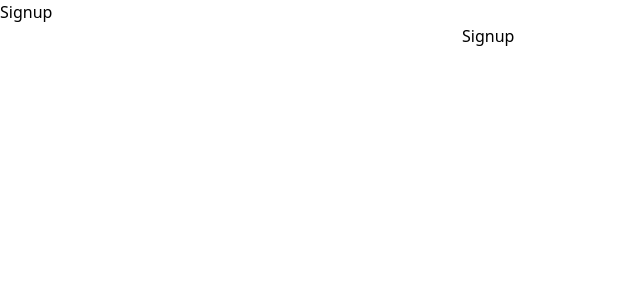
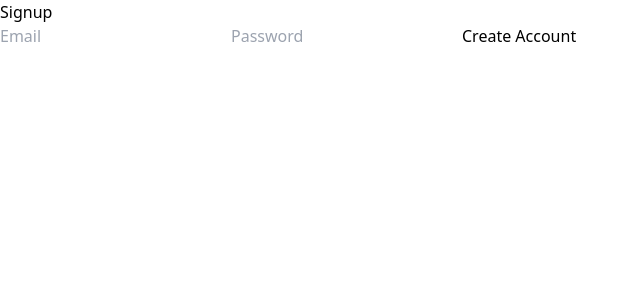
Before and after one commit to rahil0555/Edurance.in, a Next.js app in the folder frontend/: page /signup in a window 1280 px wide. Shown: the top 300 px of the page, without its empty margins (0-640 px from the left). Built offline with nearby package versions, Linux system fonts and the light colour scheme; no server answers.

Commit message:
ibrahim here

```diff
--- a/frontend/app/dashboard/page.tsx
+++ b/frontend/app/dashboard/page.tsx
@@ -9,9 +9,21 @@ export default function DashboardPage() {
 
   useEffect(() => {
     supabase.auth.getSession().then(({ data }) => {
-      if (!data.session) router.replace("/login");
+      if (!data.session) {
+        router.replace("/login");
+      }
     });
   }, [router]);
 
-  return <h1>Dashboard</h1>;
+  const handleLogout = async () => {
+    await supabase.auth.signOut();
+    router.push("/login");
+  };
+
+  return (
+    <main>
+      <h1>Dashboard</h1>
+      <button onClick={handleLogout}>Logout</button>
+    </main>
+  );
 }
--- a/frontend/app/login/page.tsx
+++ b/frontend/app/login/page.tsx
@@ -12,21 +12,38 @@ export default function LoginPage() {
 
   const handleLogin = async (e: React.FormEvent) => {
     e.preventDefault();
+    setError("");
+
     const { error } = await supabase.auth.signInWithPassword({
       email,
       password,
     });
-    if (error) setError(error.message);
-    else router.push("/dashboard");
+
+    if (error) {
+      setError(error.message);
+    } else {
+      router.push("/dashboard");
+    }
   };
 
   return (
-    <form onSubmit={handleLogin}>
+    <main>
       <h1>Login</h1>
-      <input value={email} onChange={e => setEmail(e.target.value)} />
-      <input type="password" value={password} onChange={e => setPassword(e.target.value)} />
-      {error && <p>{error}</p>}
-      <button type="submit">Login</button>
-    </form>
+      <form onSubmit={handleLogin}>
+        <input
+          placeholder="Email"
+          value={email}
+          onChange={(e) => setEmail(e.target.value)}
+        />
+        <input
+          type="password"
+          placeholder="Password"
+          value={password}
+          onChange={(e) => setPassword(e.target.value)}
+        />
+        {error && <p>{error}</p>}
+        <button type="submit">Login</button>
+      </form>
+    </main>
   );
 }
--- a/frontend/app/signup/page.tsx
+++ b/frontend/app/signup/page.tsx
@@ -12,21 +12,38 @@ export default function SignupPage() {
 
   const handleSignup = async (e: React.FormEvent) => {
     e.preventDefault();
+    setError("");
+
     const { error } = await supabase.auth.signUp({
       email,
       password,
     });
-    if (error) setError(error.message);
-    else router.push("/dashboard");
+
+    if (error) {
+      setError(error.message);
+    } else {
+      router.push("/dashboard");
+    }
   };
 
   return (
-    <form onSubmit={handleSignup}>
+    <main>
       <h1>Signup</h1>
-      <input value={email} onChange={e => setEmail(e.target.value)} />
-      <input type="password" value={password} onChange={e => setPassword(e.target.value)} />
-      {error && <p>{error}</p>}
-      <button type="submit">Signup</button>
-    </form>
+      <form onSubmit={handleSignup}>
+        <input
+          placeholder="Email"
+          value={email}
+          onChange={(e) => setEmail(e.target.value)}
+        />
+        <input
+          type="password"
+          placeholder="Password"
+          value={password}
+          onChange={(e) => setPassword(e.target.value)}
+        />
+        {error && <p>{error}</p>}
+        <button type="submit">Create Account</button>
+      </form>
+    </main>
   );
 }
```
